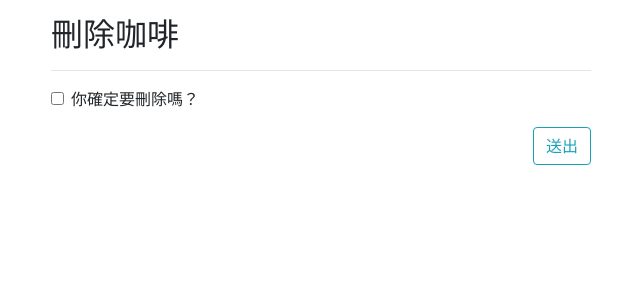
After one commit to Tynt-170/django-coffee-shop, a Django app: template templates/coffees/delete.html in a window 1280 px wide. The commit adds this page. Shown: the top 300 px of the page, without its empty margins (319-959 px from the left). Run offline with Django 3.2, Linux system fonts and the light colour scheme; the template is opened without the code that fills it: values that come from a table or form of the project are taken from there, others are empty; some libraries are stand-ins or nearby versions.

Commit message:
feat (coffees) :add delete page

```diff
--- a/coffees/urls.py
+++ b/coffees/urls.py
@@ -12,4 +12,6 @@ urlpatterns = [
     path('add/', views.add, name='add'),
     # ex: /coffees/1/edit/
     path('<int:pk>/edit/', views.edit, name='edit'),
+    # ex: /coffees/1/delete/
+    path('<int:pk>/delete/', views.delete, name='delete'),
 ]
--- /dev/null
+++ b/templates/coffees/delete.html
@@ -0,0 +1,11 @@
+{% extends 'layout.html' %}
+
+{% block main %}
+<div class="row">
+    <div class="col col-sm-10 offset-sm-1 col-md-8 offset-md-2 col-lg-6 offset-lg-3">
+        <h2>刪除咖啡</h2>
+        <hr>
+        {% include 'share/_form.html' %}
+    </div>
+</div>
+{% endblock %}
--- a/templates/coffees/show.html
+++ b/templates/coffees/show.html
@@ -1,6 +1,11 @@
 {% extends 'layout.html' %}
 
 {% block main %}
+<!-- 加上導向刪除頁面的按鈕 -->
+<a href="{% url 'coffees:delete' coffee.id %}"
+   class="btn btn-info float-right mr-2">
+    刪除
+</a>
 <!-- 加上導向編輯頁面的按鈕 -->
 <a href="{% url 'coffees:edit' coffee.id %}"
    class="btn btn-info float-right mr-2">
--- /dev/null
+++ b/utils/forms.py
@@ -0,0 +1,5 @@
+from django import forms
+
+
+class DeleteConfirmForm(forms.Form):
+    check = forms.BooleanField(label='你確定要刪除嗎？')
```
Also changed, not shown: coffees/views.py (+11 -0 lines).
